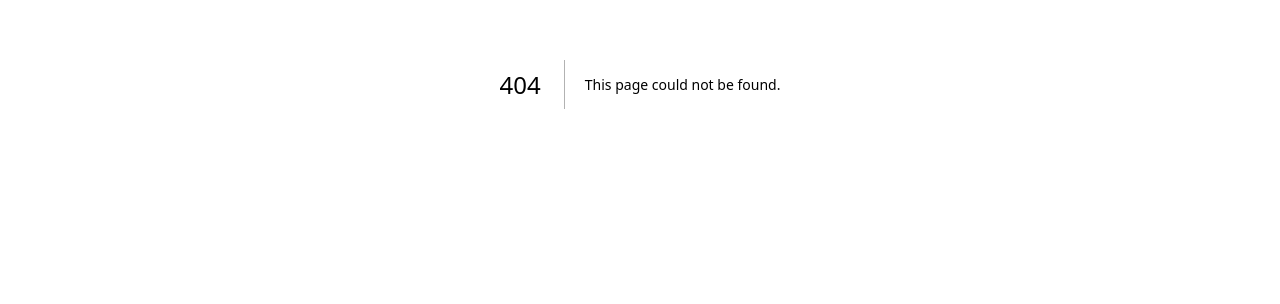
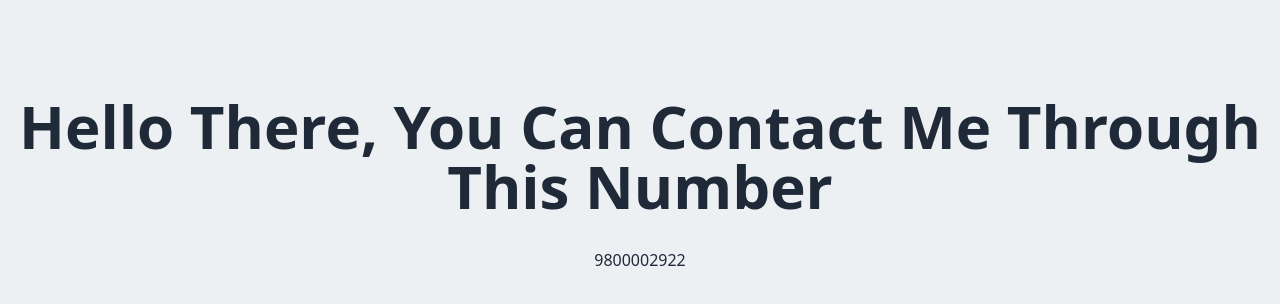
Before and after one commit to devhimal/my_nextjs_portfolio, a Next.js app: page /contact in a window 1280 px wide. Before the commit this address had no page. Shown: the part 316-620 px from the top of the page. Built offline with nearby package versions, Linux system fonts and the light colour scheme.

Commit message:
feat: added contact us and about page

```diff
--- /dev/null
+++ b/src/pages/about/index.tsx
@@ -0,0 +1,13 @@
+import React from "react";
+
+const About = () => {
+  return (
+    <div className="h-[1000px] px-8 text-center gap-8 flex flex-col justify-center items-center ">
+      <h1>
+        Hi there, I am himal tamang, a BSIT student at kings college nepal.
+      </h1>
+    </div>
+  );
+};
+
+export default About;
--- /dev/null
+++ b/src/pages/contact/index.tsx
@@ -0,0 +1,12 @@
+import React from "react";
+
+const Contact = () => {
+  return (
+    <div className="h-[1000px] flex flex-col gap-8 items-center justify-center text-center capitalize">
+      <h1>Hello there, you can contact me through this number</h1>
+      <p>9800002922</p>
+    </div>
+  );
+};
+
+export default Contact;
```
